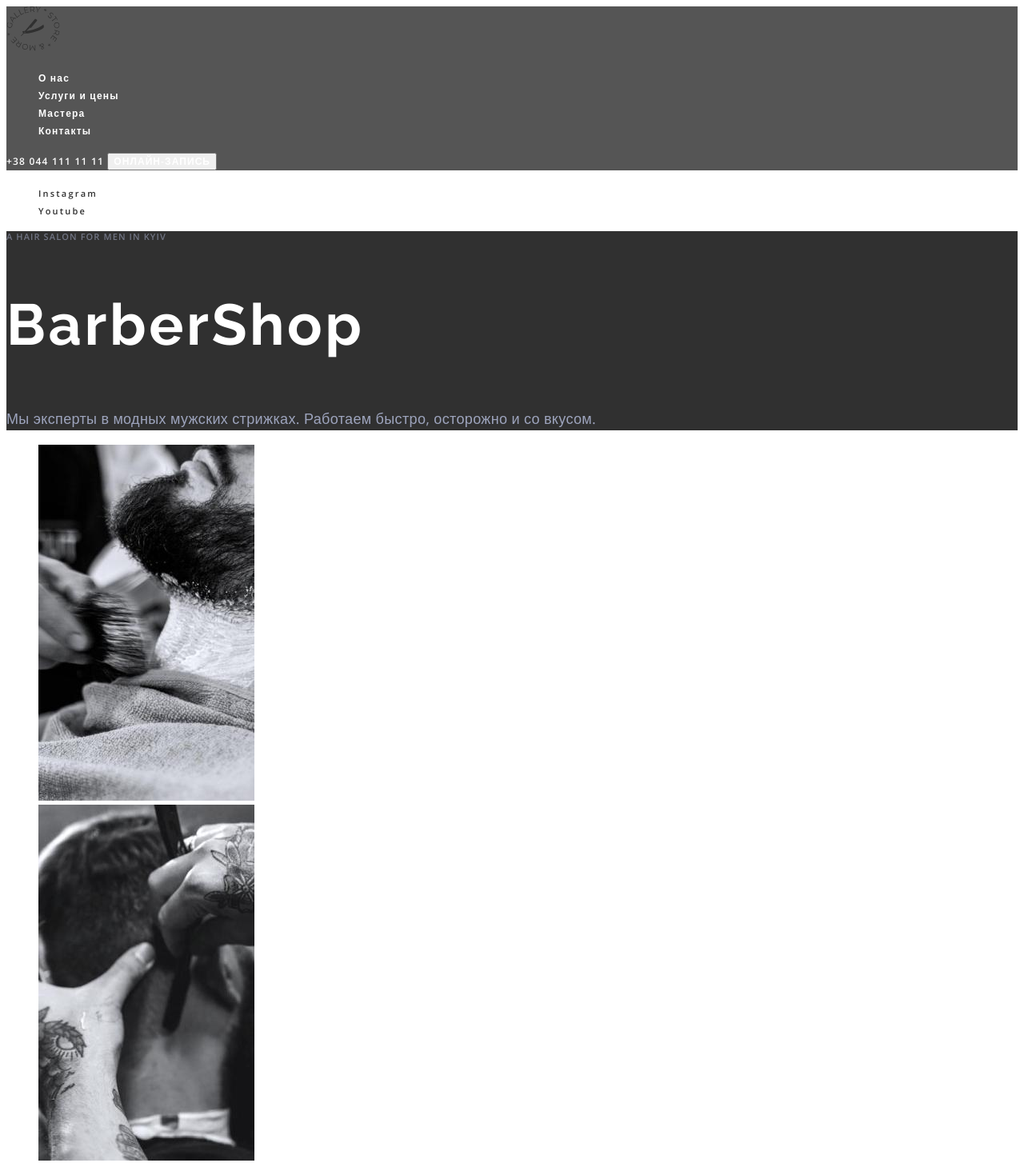
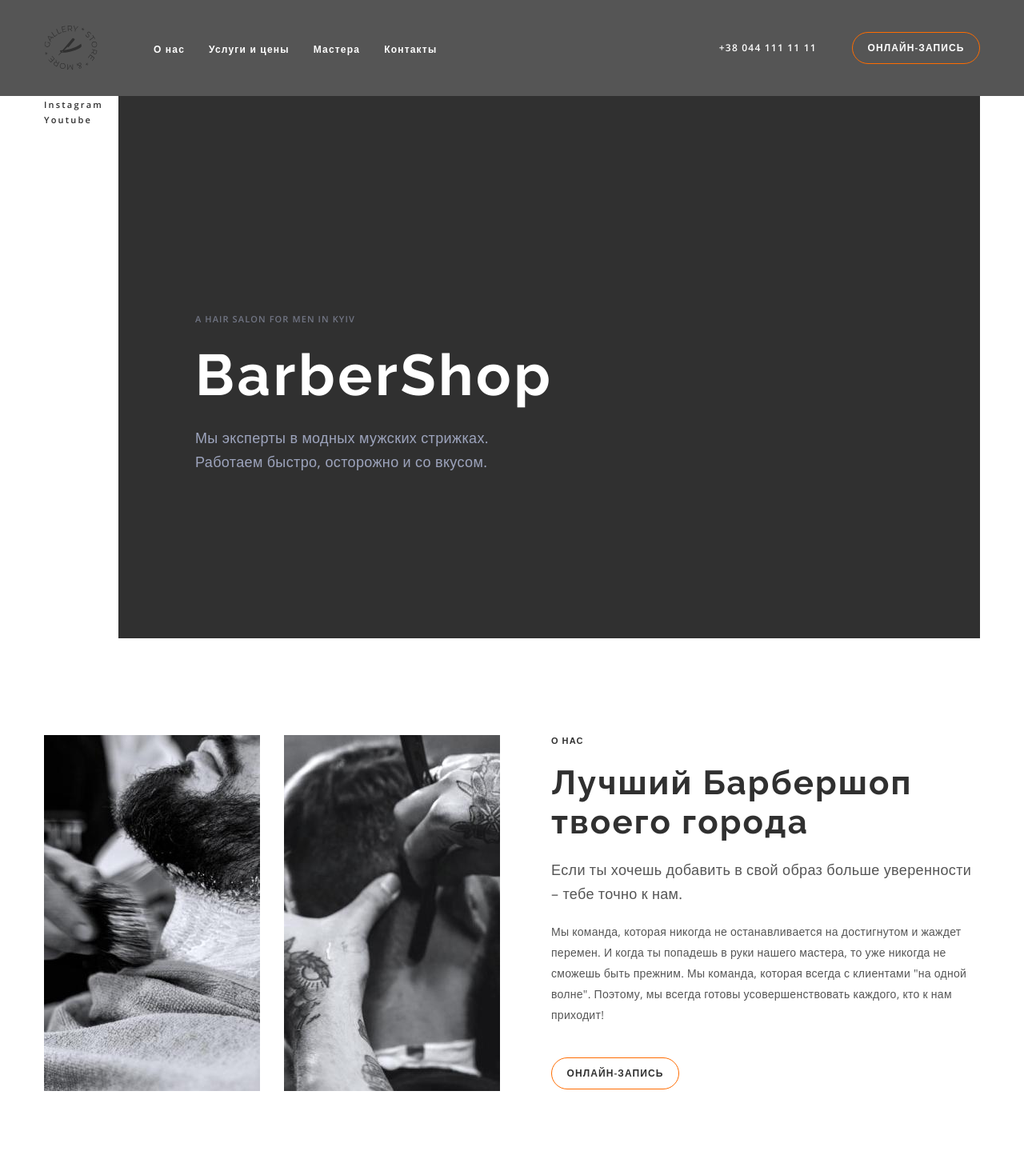
Before and after one commit to ArboreaStan/Barbershop, a plain HTML site: page index.html in a window 1280 px wide. Shown: the top 1454 px of the page at 80% size. Drawn offline with nearby package versions, Linux system fonts and the light colour scheme.

Commit message:
Доработка по вебинару

```diff
--- a/css/styles.css
+++ b/css/styles.css
@@ -9,6 +9,36 @@
   --main-btn-color: #ffffff;
   --second-btn-color: #303030;
   --header-text-color: #ffffff;
+}
+
+p,
+h1,
+h2,
+h3,
+h4,
+h5,
+h6 {
+  margin: 0;
+}
+
+ul {
+  margin: 0;
+  padding: 0;
+}
+
+img {
+  display: block;
+}
+
+.container {
+  width: 1200px;
+  padding-left: 15px;
+  padding-right: 15px;
+  margin: 0 auto;
+}
+
+button {
+  cursor: pointer;
 }
 
 body {
@@ -65,23 +95,48 @@ body {
   line-height: 1.33;
   letter-spacing: 0.09em;
   text-transform: uppercase;
+  min-width: 160px;
+  min-height: 40px;
+  border: 1px solid var(--accent-color);
+  border-radius: 25px;
+  background-color: transparent;
 }
 
 /*-------------HEADER---------------*/
 
 .header {
   background-color: #555555;
+  padding-top: 32px;
+  padding-bottom: 32px;
 }
+
+.header-container {
+  display: flex;
+  align-items: center;
+}
+
 .header-navigation {
+  display: flex;
+  align-items: center;
 }
 
 .header-logo {
+  margin-right: 70px;
 }
 
 .header-list {
+  display: flex;
 }
 
 .header-item {
+}
+
+.header-item:not(:last-child) {
+  margin-right: 30px;
+}
+
+.header-connect {
+  margin-left: auto;
 }
 
 .header-link {
@@ -106,13 +161,8 @@ body {
 }
 
 .header-btn {
-  font-family: inherit;
-  font-weight: 600;
-  font-size: 12px;
-  line-height: 1.33;
-  letter-spacing: 0.09em;
-  text-transform: uppercase;
   color: var(--main-btn-color);
+  margin-left: 40px;
 }
 
 .header-btn:active {
@@ -124,7 +174,12 @@ body {
 .hero {
 }
 
+.hero-container {
+  display: flex;
+}
+
 .hero-list {
+  width: 93px;
 }
 
 .hero-item {
@@ -145,10 +200,13 @@ body {
 
 .hero-right {
   background-color: var(--second-title-color);
+  flex-grow: 1;
+  padding: 272px 0 206px 96px;
 }
 
 .hero-pre-title {
   color: var(--second-text-color);
+  margin-bottom: 20px;
 }
 
 .hero-title {
@@ -158,21 +216,35 @@ body {
   line-height: 1.18;
   letter-spacing: 0.05em;
   color: var(--main-title-color);
+  margin-bottom: 20px;
 }
 
 .hero-after-title {
   color: var(--third-text-color);
+  width: 400px;
 }
 
 /*-------------ABOUT---------------*/
 
 .about {
+  padding-top: 121px;
+  padding-bottom: 130px;
+}
+
+.about-container {
+  display: flex;
 }
 
 .about-list {
+  display: flex;
+  margin-right: 64px;
 }
 
 .about-item {
+}
+
+.about-item:not(:last-child) {
+  margin-right: 30px;
 }
 
 .about-right {
@@ -180,14 +252,17 @@ body {
 
 .about-pre-title {
   color: var(--fourth-text-color);
+  margin-bottom: 20px;
 }
 
 .about-title {
   color: var(--second-title-color);
+  margin-bottom: 20px;
 }
 
 .about-after-title {
   color: var(--main-text-color);
+  margin-bottom: 20px;
 }
 
 .about-text {
@@ -196,6 +271,7 @@ body {
   line-height: 1.86;
   letter-spacing: 0.02em;
   color: var(--main-text-color);
+  margin-bottom: 40px;
 }
 
 .about-btn {
@@ -206,20 +282,39 @@ body {
 
 .prices {
   background-color: var(--fourth-text-color);
+  padding-top: 130px;
+  padding-bottom: 130px;
 }
 
 .prices-pre-title {
   color: var(--second-text-color);
+  margin-bottom: 20px;
 }
 
 .prices-title {
   color: var(--main-title-color);
+  margin-bottom: 44px;
+}
+
+.prices-wrapp {
+  display: flex;
+  margin-bottom: 50px;
 }
 
 .prices-list {
+  border: 1px solid #ffffff;
+  width: 50%;
+  padding: 30px 40px;
 }
 
 .prices-item {
+  display: flex;
+  justify-content: space-between;
+  margin-bottom: 20px;
+}
+
+.prices-item:last-child {
+  margin-bottom: 0;
 }
 
 .prices-item-text {
@@ -231,6 +326,8 @@ body {
 
 .prices-btn {
   color: var(--main-btn-color);
+  display: block;
+  margin: 0 auto;
 }
 
 /*-------------REASONS---------------*/
@@ -282,19 +379,33 @@ body {
 /*-------------MASTERS---------------*/
 
 .masters {
+  border-color: #f7f7f7;
+  margin-top: 130px;
+  margin-bottom: 130px;
 }
 
 .masters-pre-title {
   color: var(--fourth-text-color);
+  margin-bottom: 20px;
 }
 
 .masters-title {
   color: var(--second-title-color);
+  margin-bottom: 44px;
 }
 .masters-list {
+  display: flex;
+  flex-wrap: wrap;
 }
+
 .masters-item {
+  margin-right: 30px;
 }
+
+.masters-item:nth-child(3n) {
+  margin-right: 0;
+}
+
 .masters-item-title {
   font-size: 18px;
   font-weight: 400;
--- a/index.html
+++ b/index.html
@@ -9,11 +9,15 @@
     <link rel="preconnect" href="https://fonts.googleapis.com"/>
     <link rel="preconnect" href="https://fonts.gstatic.com" crossorigin />
     <link href="https://fonts.googleapis.com/css2?family=Open+Sans:wght@400;600;700&family=Raleway:wght@700&display=swap" rel="stylesheet">
+    <link rel="stylesheet" href="https://cdnjs.cloudflare.com/ajax/libs/modern-normalize/1.1.0/modern-normalize.min.css"
+        integrity="sha512-wpPYUAdjBVSE4KJnH1VR1HeZfpl1ub8YT/NKx4PuQ5NmX2tKuGu6U/JRp5y+Y8XG2tV+wKQpNHVUX03MfMFn9Q=="
+        crossorigin="anonymous" referrerpolicy="no-referrer" />
     <link rel="stylesheet" href="./css/styles.css">
 </head>
 
 <body>
     <header class="header">
+        <div class="container header-container">
             <nav class="header-navigation">
                 <a href="" class="header-logo">
                     <img src="./img/logo.svg" alt="Логотип компании">
@@ -25,11 +29,15 @@
                     <li class="header-item"><a class="link header-link" href="">Контакты</a></li>
                 </ul>
             </nav>
+            <div class="header-connect">
                 <a class="header-tel link" href="tel:+380441111111">+38 044 111 11 11</a>
                 <button class="header-btn btn" type="button">онлайн-запись</button>
+            </div>
+        </div>
     </header>
     <main>
         <section class="hero">
+            <div class="container hero-container">
                 <ul class="list hero-list">
                     <li class="hero-item">
                         <a href="" class="link hero-link">Instagram</a>
@@ -44,8 +52,10 @@
                     <p class="hero-after-title after-title">Мы эксперты в модных мужских стрижках.
                         Работаем быстро, осторожно и со вкусом.</p>
                 </div>
+            </div>
         </section>
         <section class="about">
+            <div class="container about-container">
                 <ul class="about-list">
                     <li class="about-item list"><img src="./img/about-img1.jpg" alt="барбер бреет шею" width="270" height="445" />
                     </li>
@@ -67,10 +77,13 @@
                     </p>
                     <button type="button" class="about-btn btn">онлайн-запись</button>
                 </div>
+            </div>
         </section>
         <section class="prices">
+            <div class="container">
                 <p class="prices-pre-title pre-title">Проведи время в компании лучших мастеров</p>
                 <h2 class="prices-title section-title">Услуги и цены</h2>
+                <div class="prices-wrapp">
                     <ul class="prices-list list">
                         <li class="prices-item">
                             <p class="prices-item-text">Мужская стрижка</p>
@@ -107,7 +120,9 @@
                             <span class="prices-item-text">от 200 грн.</span>
                         </li>
                     </ul>
+                </div>
                 <button type="button" class="prices-btn btn">онлайн-запись</button>
+            </div>
         </section>
         <section class="reasons">
             <ul class="reasons-list list">
@@ -135,6 +150,7 @@
             </div>
         </section>
         <section class="masters">
+            <div class="container">
                 <p class="masters-pre-title pre-title">для настоящих ценителей атмосферы</p>
                 <h2 class="masters-title section-title">Наши мастера</h2>
                 <ul class="masters-list list">
@@ -154,6 +170,7 @@
                         <p lang="en" class="masters-item-text">Extreme Barber</p>
                     </li>
                 </ul>
+            </div>
         </section>
         <section class="gallery">
             <p class="gallery-pre-title pre-title">На латинском языке “барба” означает “борода”</p>
```
Lines whose indentation alone changed are shown as unchanged.
